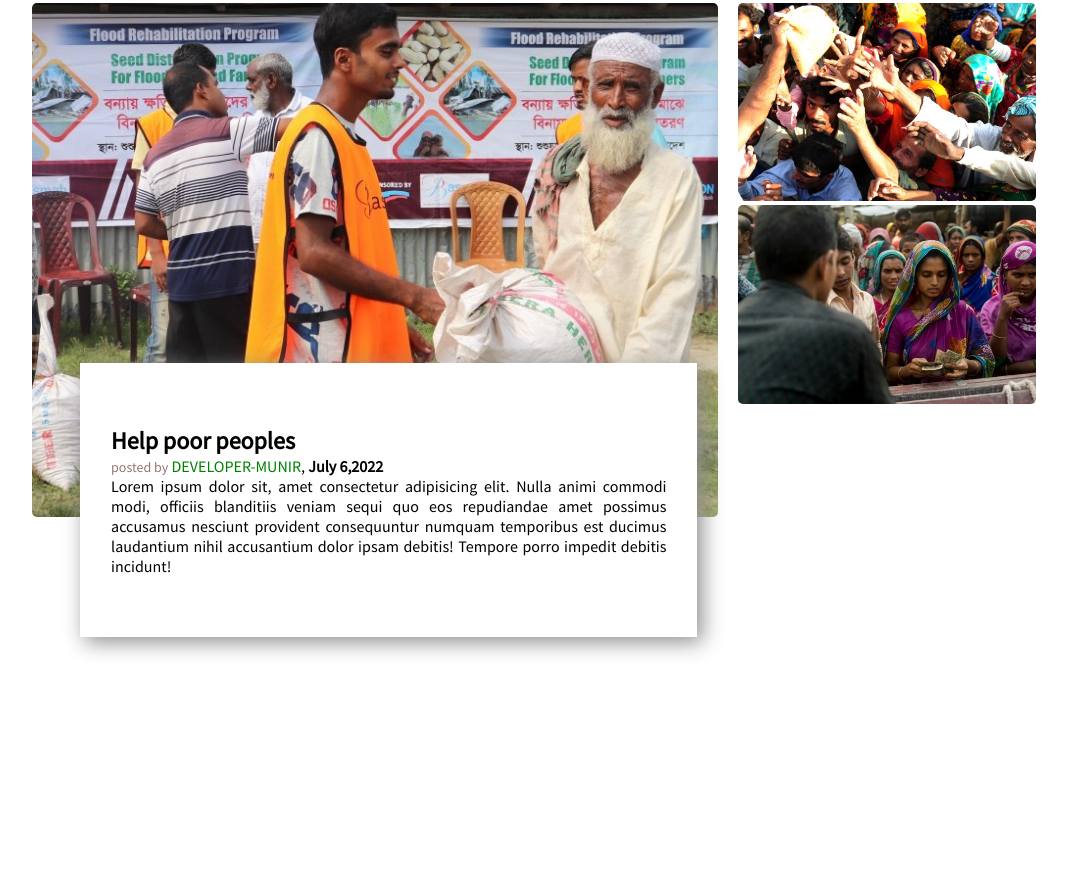
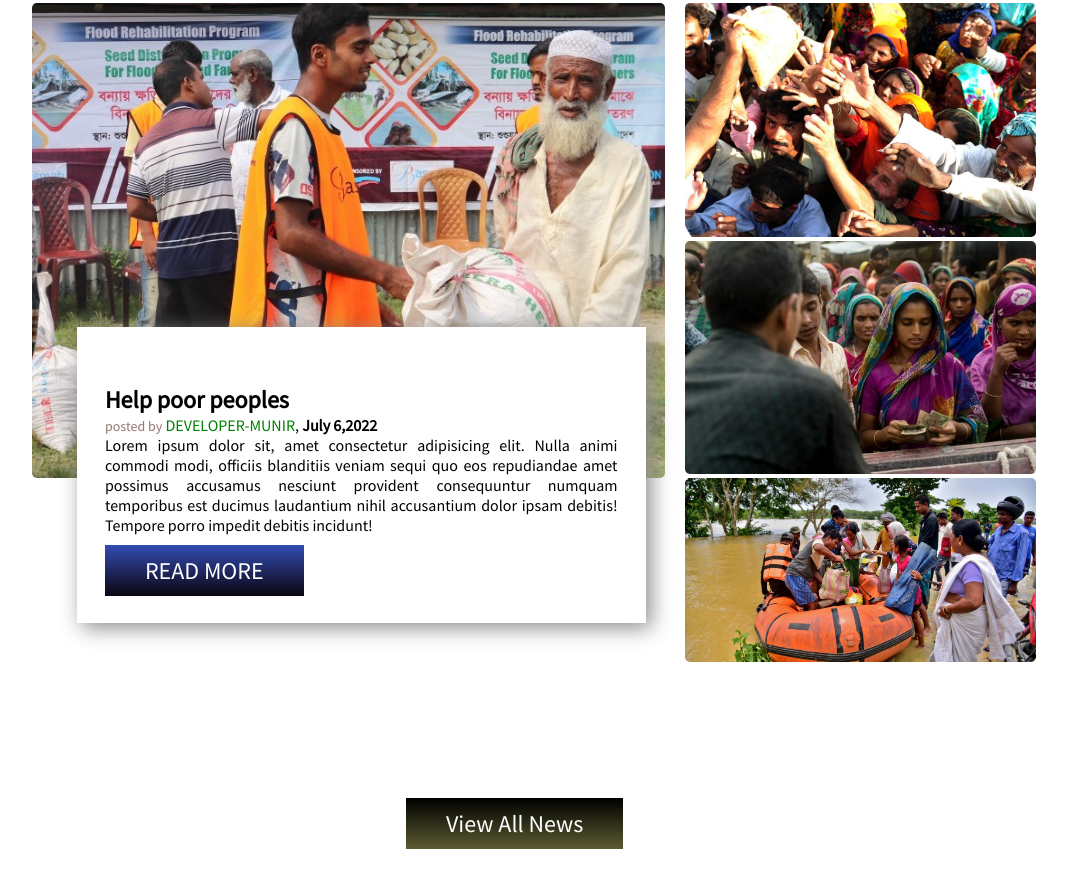
Before and after one commit to developer-munir/shelter, a plain HTML site: page index.html in a window 1280 px wide. Shown: the part 2101-2988 px from the top of the page, without its empty margins (106-1173 px from the left). Before the commit the page ends 2907 px from the top, so only its background shows below. Drawn offline with Linux system fonts and the light colour scheme.

Commit message:
latest news updated

```diff
--- a/index.html
+++ b/index.html
@@ -110,11 +110,11 @@
                             <h1>Help poor peoples</h1>
                             <p> <span class="posted-person">posted by</span> <span class="posted-person-name"> developer-munir</span>, <span class="post-date">July 6,2022</span></p>
                             <p class="posted text">Lorem ipsum dolor sit, amet consectetur adipisicing elit. Nulla animi commodi modi, officiis blanditiis veniam sequi quo eos repudiandae amet possimus accusamus nesciunt provident consequuntur numquam temporibus est ducimus laudantium nihil accusantium dolor ipsam debitis! Tempore porro impedit debitis incidunt!</p>
+                            <a target="_blank" class="readmore-btn" href="#">Read More</a>
                         </div>
                     </div>
                 </div>
             </div>
-
 
             <div class="news-links">
                 <div class="news-img">
@@ -123,7 +123,13 @@
                 <div class="news-img">
                     <img src="images/donation1.jpg" alt="images are not found">
                 </div>
+                <div class="news-img">
+                    <img src="images/donation5.jpg" alt="images are not found">
+                </div>
             </div>
+        </div>
+        <div class="allnews-link">
+            <a target="_blank" class="all-links-btn" href="#">View All News</a>
         </div>
     </section>
     <!-- latest-news section ends here -->
--- a/style.css
+++ b/style.css
@@ -229,5 +229,37 @@ body{
     background-color: #ffffff;
     box-shadow: 5px 5px 20px rgb(142, 139, 139);
 }
+.readmore-btn{
+    text-decoration: none;
+    background: linear-gradient(rgb(50, 76, 179),rgb(12, 5, 16));
+    padding: 10px 40px;
+    font-size: 1.5rem;
+    color: #ffffff;
+    font-weight: 500;
+    position: relative;
+    top: 20px;
+    text-transform: uppercase;
+}
+.allnews-link{
+    width: 25%;
+    margin: 0 auto;
+    margin-bottom: 100px;
+}
+.all-links-btn{
+    text-decoration: none;
+    background: linear-gradient(black,rgb(91, 91, 50));
+    padding: 10px 40px;
+    font-size: 1.5rem;
+    color: #ffffff;
+    font-weight: 500;
+    position: relative;
+    top: 20px;
+    text-transform: capitalize;
+}
+.all-links-btn:hover{
+    background: transparent;
+    border: 2px solid black;
+    color: #000000;
+}
 
 /* latest news ends here */
```
Also changed, not shown: images/donation5.jpg (added).
